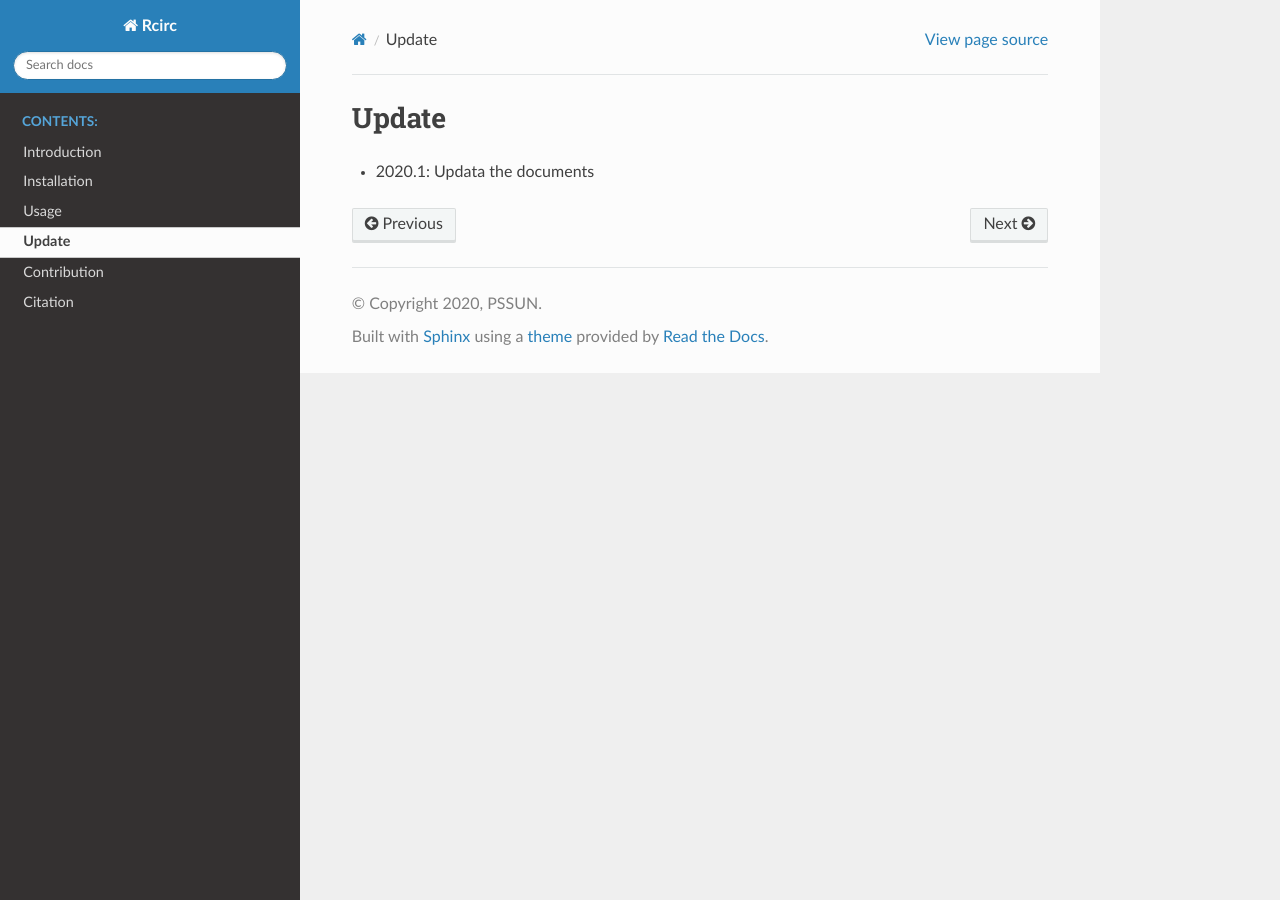
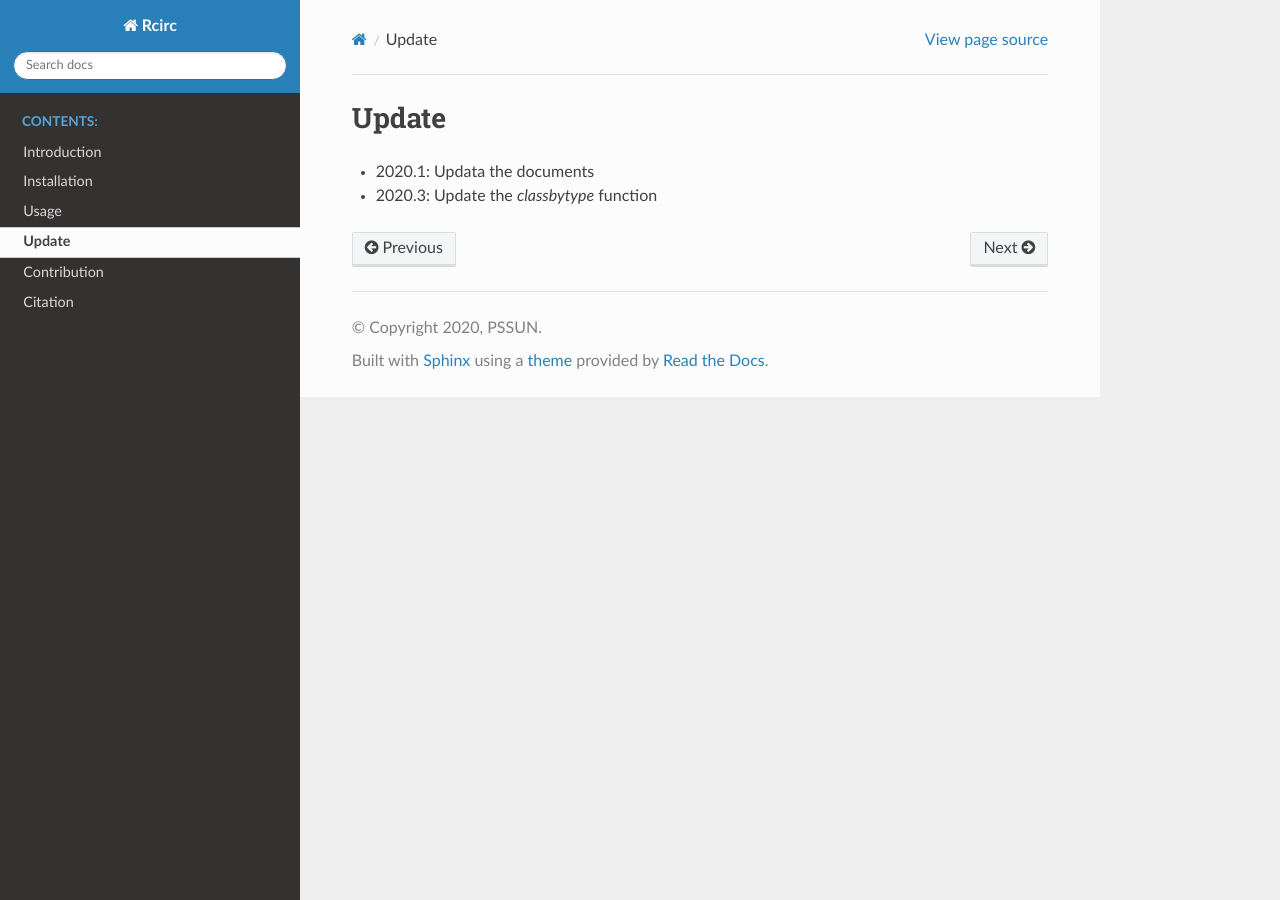
Before and after one commit to PSSUN/Rcirc_doc, a Sphinx documentation site: the page built from source/News/Update.md, in a window 1280 px wide. Built offline with Sphinx 7.4.7 and the Read the Docs theme 2.0.0, drawn with Linux system fonts in a browser that asks for light colours.

Commit message:
Update Update.md

```diff
--- a/source/News/Update.md
+++ b/source/News/Update.md
@@ -1,3 +1,4 @@
 # Update
 
  - 2020.1: Updata the documents
+ - 2020.3: Update the *classbytype* function
```
